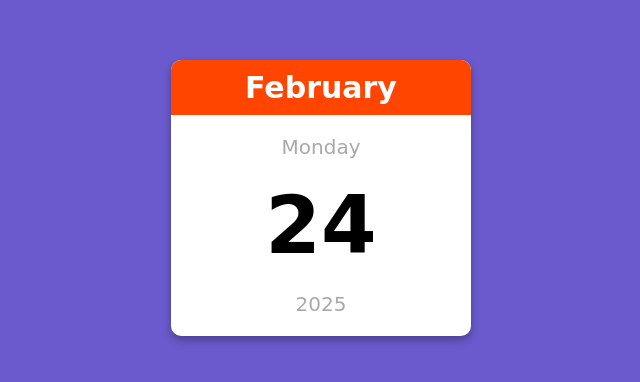
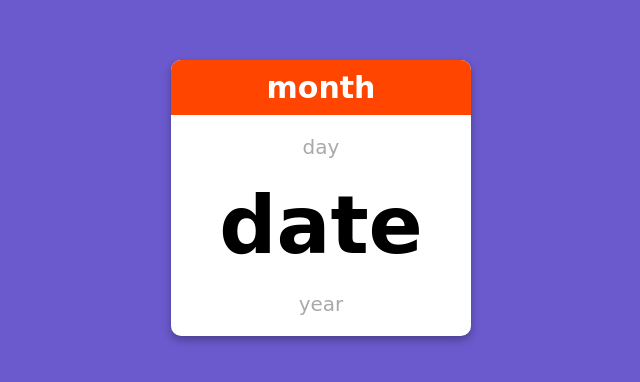
Before and after one commit to anilsjr/mini-calendar, a plain HTML site: page index.html in a window 1280 px wide. Shown: the part 202-584 px from the top of the page, without its empty margins (319-959 px from the left). Drawn offline with Linux system fonts and the light colour scheme.

Commit message:
Update index.html

```diff
--- a/index.html
+++ b/index.html
@@ -9,10 +9,10 @@
   </head>
   <body data-new-gr-c-s-check-loaded="14.1223.0" data-gr-ext-installed="">
     <div class="calendar-container">
-      <p class="month-name" id="month">February</p>
-      <p class="day-name" id="day">Monday</p>
-      <p class="day-number" id="date">24</p>
-      <p class="year" id="year">2025</p>
+      <p class="month-name" id="month">month</p>
+      <p class="day-name" id="day">day</p>
+      <p class="day-number" id="date">date</p>
+      <p class="year" id="year">year</p>
     </div>
     <script src="script.js"></script>
   </body>
```
